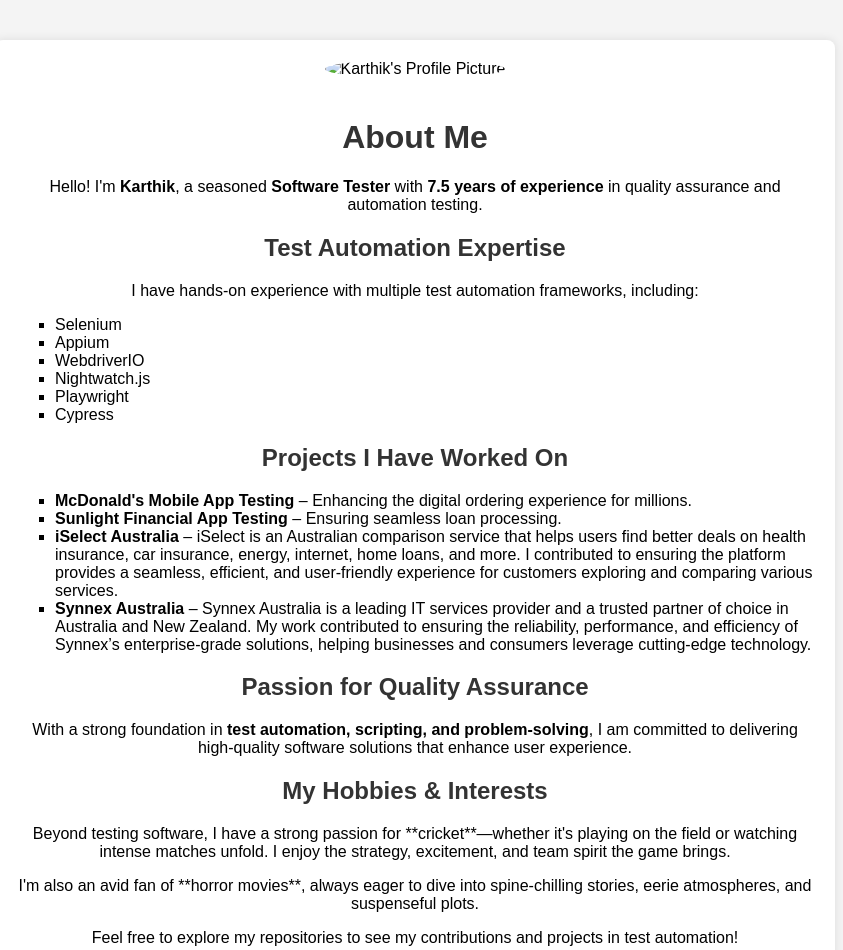
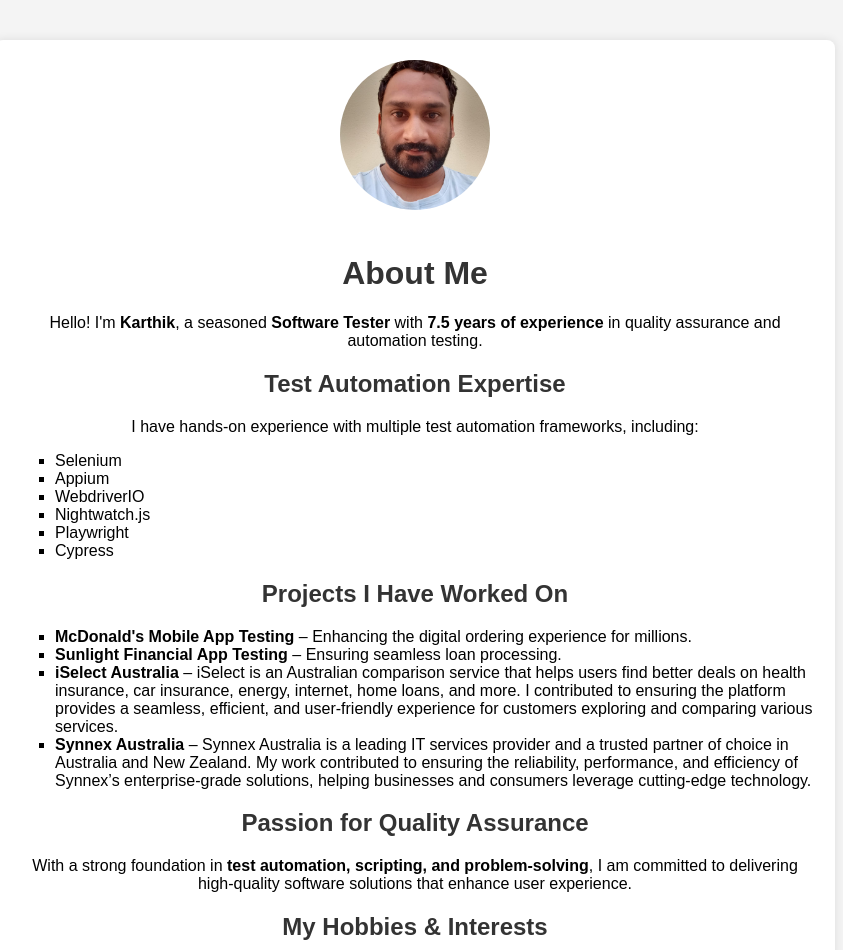
Before and after one commit to kkallu2/karthik, a plain HTML site: page index.html in a window 1280 px wide. Shown: the top 950 px of the page, without its empty margins (45-888 px from the left). Drawn offline with Linux system fonts and the light colour scheme.

Commit message:
Update index.html

```diff
--- a/index.html
+++ b/index.html
@@ -36,7 +36,7 @@
 </head>
 <body>
     <div class="container">
-        <img src="profile.jpg" alt="Karthik's Profile Picture" class="profile-img">
+        <img src="karthik.jpg" alt="Karthik's Profile Picture" class="profile-img">
         <h1>About Me</h1>
         <p>Hello! I'm <strong>Karthik</strong>, a seasoned <strong>Software Tester</strong> with <strong>7.5 years of experience</strong> in quality assurance and automation testing.</p>
 
```
